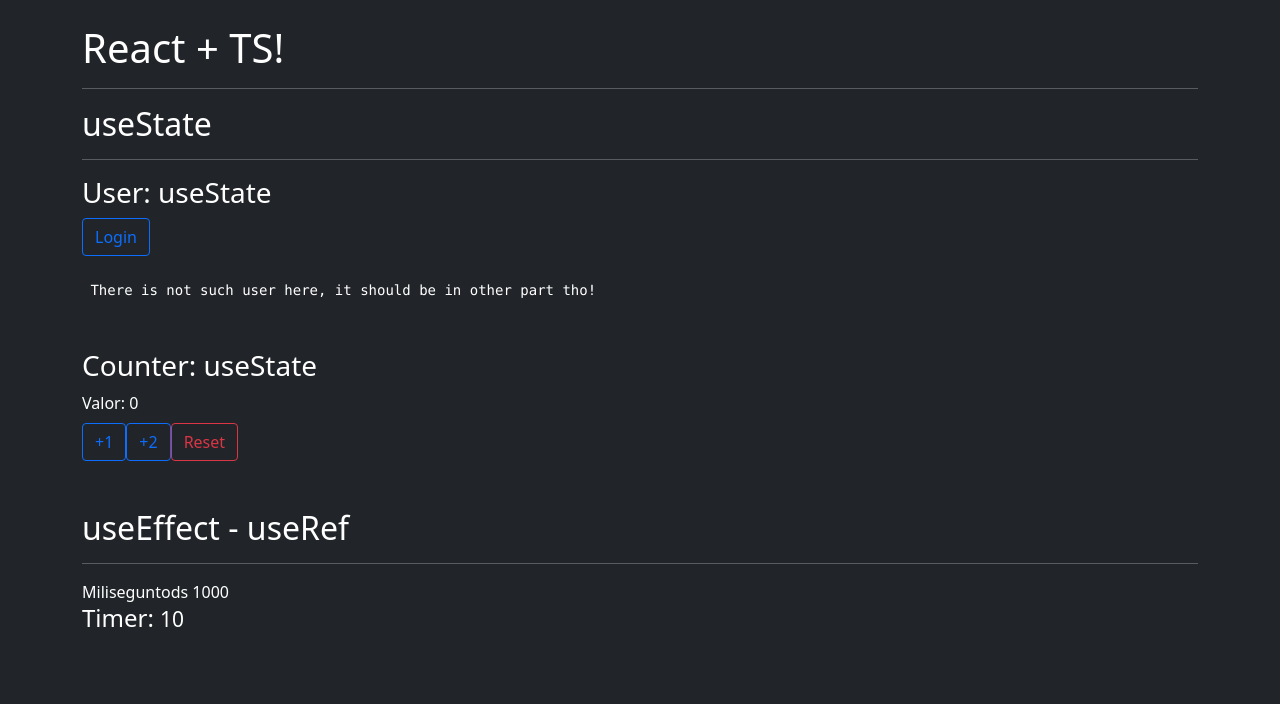
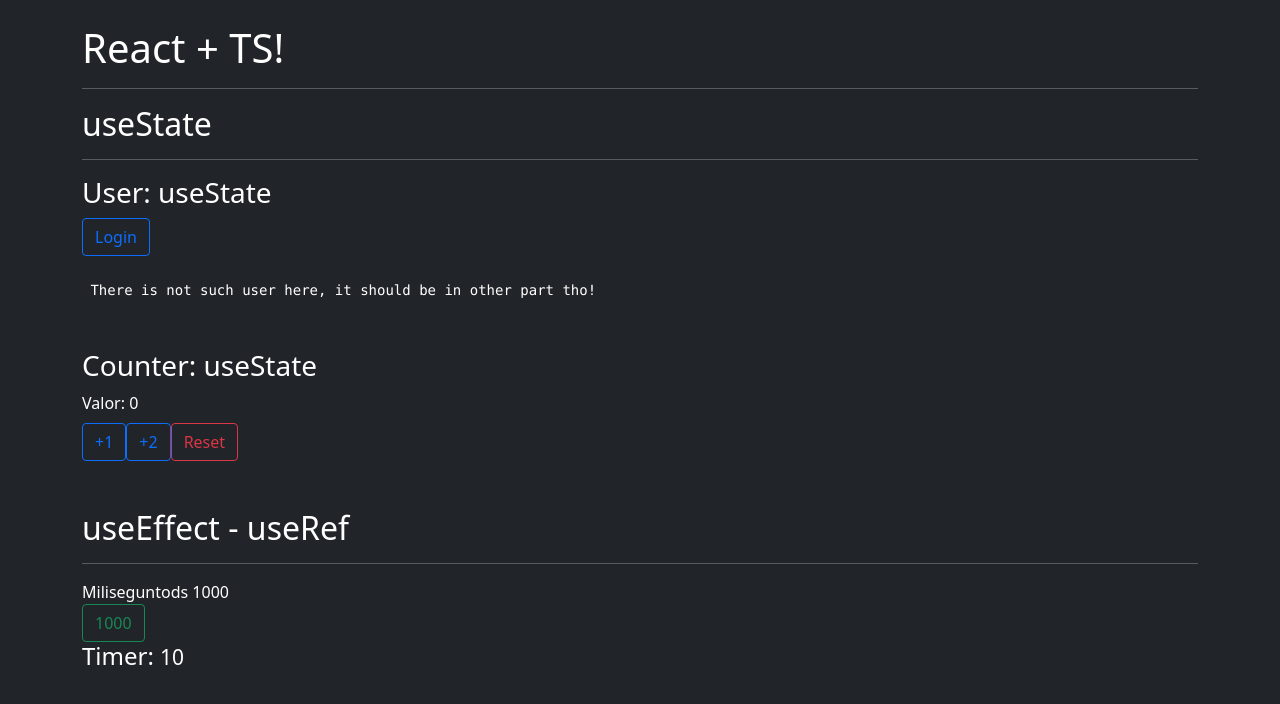
Before and after one commit to Davidcastel26/React-with-TypeScript, a React (Create React App) app in the folder mi-app/: page / in a window 1280 px wide. Shown: the top 704 px of the page. Built offline with nearby package versions, Linux system fonts and the light colour scheme.

Commit message:
Update TimerPadre.tsx

```diff
--- a/mi-app/src/components/TimerPadre.tsx
+++ b/mi-app/src/components/TimerPadre.tsx
@@ -1,10 +1,15 @@
-import Timer from "./Timer"
+import Timer from './Timer';
 
 const TimerPadre = () => {
   return (
     <>
       <span>Miliseguntods { 1000 } </span>
-      <Timer/>
+
+      <br />
+      <button className="btn btn-outline-success">
+        1000
+      </button>
+      <Timer />
     </>
   )
 }
```
